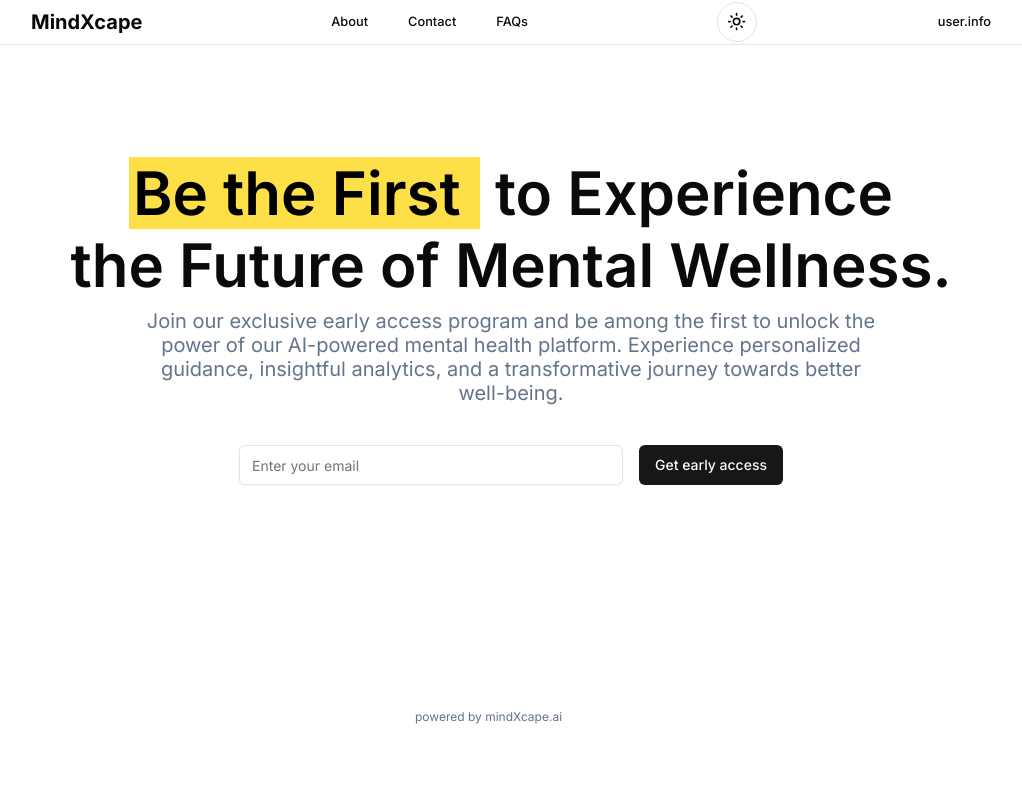
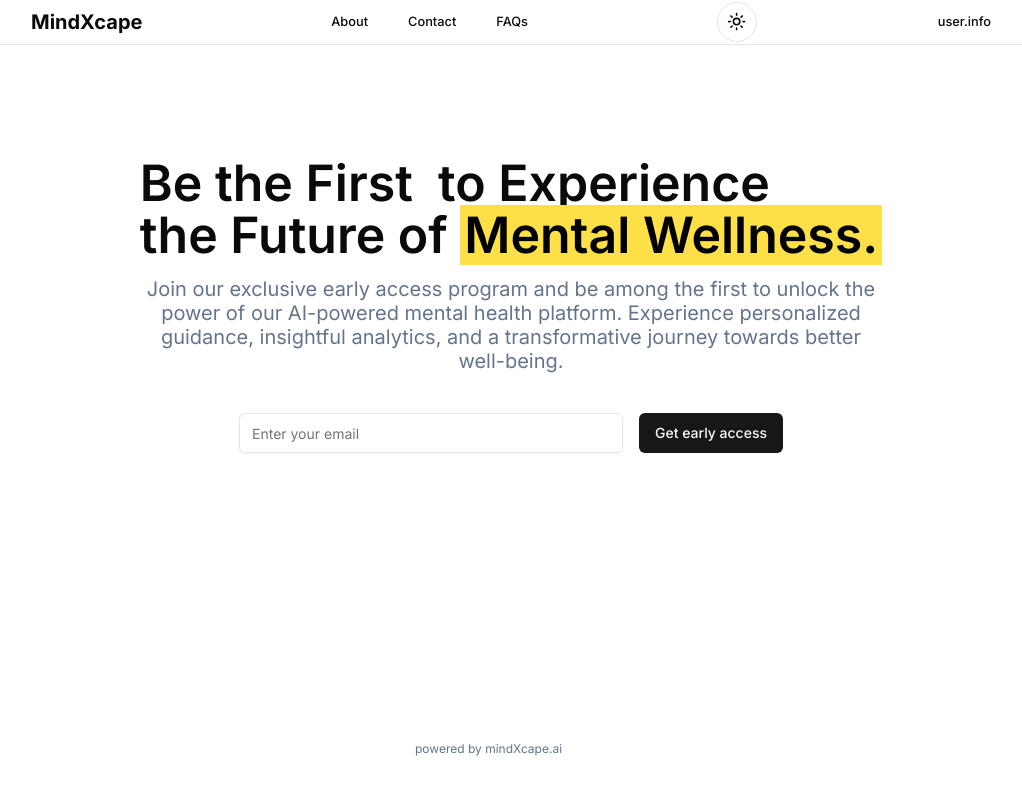
Before and after one commit to MrNikhillyadav/mindscape.ai, a Next.js app: page / in a window 1280 px wide. Shown: the top 794 px of the page, without its empty margins (129-1151 px from the left). Built offline with nearby package versions, Linux system fonts and the light colour scheme; no server answers.

Commit message:
modified UI

```diff
--- a/app/_components/GetEarlyAccess.jsx
+++ b/app/_components/GetEarlyAccess.jsx
@@ -71,17 +71,13 @@ export default function GetEarlyAccess() {
       <div className="  w-full  flex flex-col justify-center  px-2 md:px-0 items-center">
         <div className='  flex   flex-col justify-center  items-center md:px-0 md:p-4   ml-4 md:ml-0   mt-10 md:mt-[12vh]'>
 
-        <h3 className=" text-[35px] font-semibold md:bold flex flex-col  justify-center items-center gap-0 lg:px-20  sm:text-4xl md:text-[60px]  tracking- md:tracking-normal leading-[4.8vh] md:leading-[9vh]  mr-3 md:mr-0  mb-4 md:mb-2">
-          <span> <span className='bg-yellow-300 text-black px-1 '>Be the First&nbsp;</span> to Experience</span>
-          the Future of Mental Wellness.
-        </h3>
-        {/* <h3 className=" text-3xl flex flex-col justify-center items-center gap-[-10vh] lg:px-20  sm:text-4xl md:text-[60px]  tracking-tight md:tracking-normal leading-7 md:leading-0  mr-3 md:mr-0   font-bold mb-6">
-          <span> <span className='bg-yellow-300 shadow-md  text-black  '>Be the First&nbsp;</span> to Experience</span> <br></br>
-          <span>the Future of <span className='bg-yellow-300 shadow-md px-2 text-black '>Mental Wellness.</span></span>
-        </h3> */}
 
+        <div className=" text-[35px]  font-semibold md:bold  lg:px-20  sm:text-4xl md:text-[50px] lg:text-[50px]  md:tracking-normal leading-[4.8vh] md:leading-[9vh] lg:leading-[6.5vh]  mr-3 md:mr-0  mb-4 md:mb-4">
+          <h1 className=" p-0"> <span >Be the First&nbsp;</span> to Experience</h1>
+          <h1> the Future of <span className='bg-yellow-300 text-black px-1 ' > Mental Wellness.</span></h1>
+        </div>
 
-          <div className="hidden w-[70vw]  md:block md:text-[20px] leading-6   md:text-start  lg:mx-25 lg:px-20 lg:text-center text-slate-500  ">
+          <div className="hidden w-[70vw] lg:w-[70vw] md:block md:text-[20px] leading-6   md:text-start  lg:mx-25 lg:px-20 lg:text-center text-slate-500  ">
             Join our exclusive early access program and be among the first to unlock the power of our AI-powered
             mental health platform. Experience personalized guidance, insightful analytics, and a transformative
             journey towards better well-being.
@@ -130,7 +126,7 @@ export default function GetEarlyAccess() {
           </div>
         )}
 
-        <div className='md:w-[15vw]  rounded-full    text-[15px]  md:my-0 md:text-xs  md:mt-[18vh] text-slate-500 font-md'>
+        <div className='md:w-[15vw]  rounded-full    text-[15px]  md:my-0 md:text-xs  md:mt-[26vh] text-slate-500 font-md'>
           <p >powered by mindXcape.ai</p>
         </div>
       </div>
```
